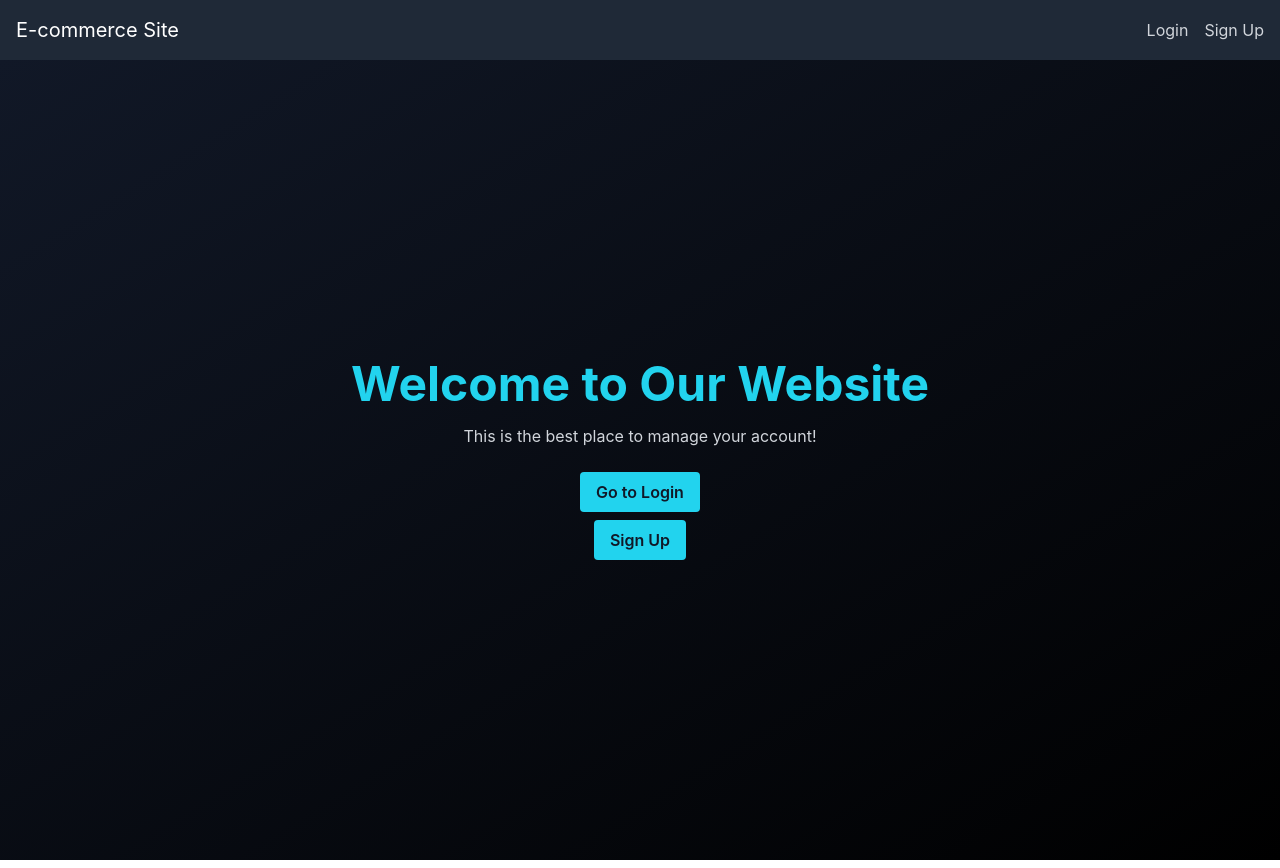
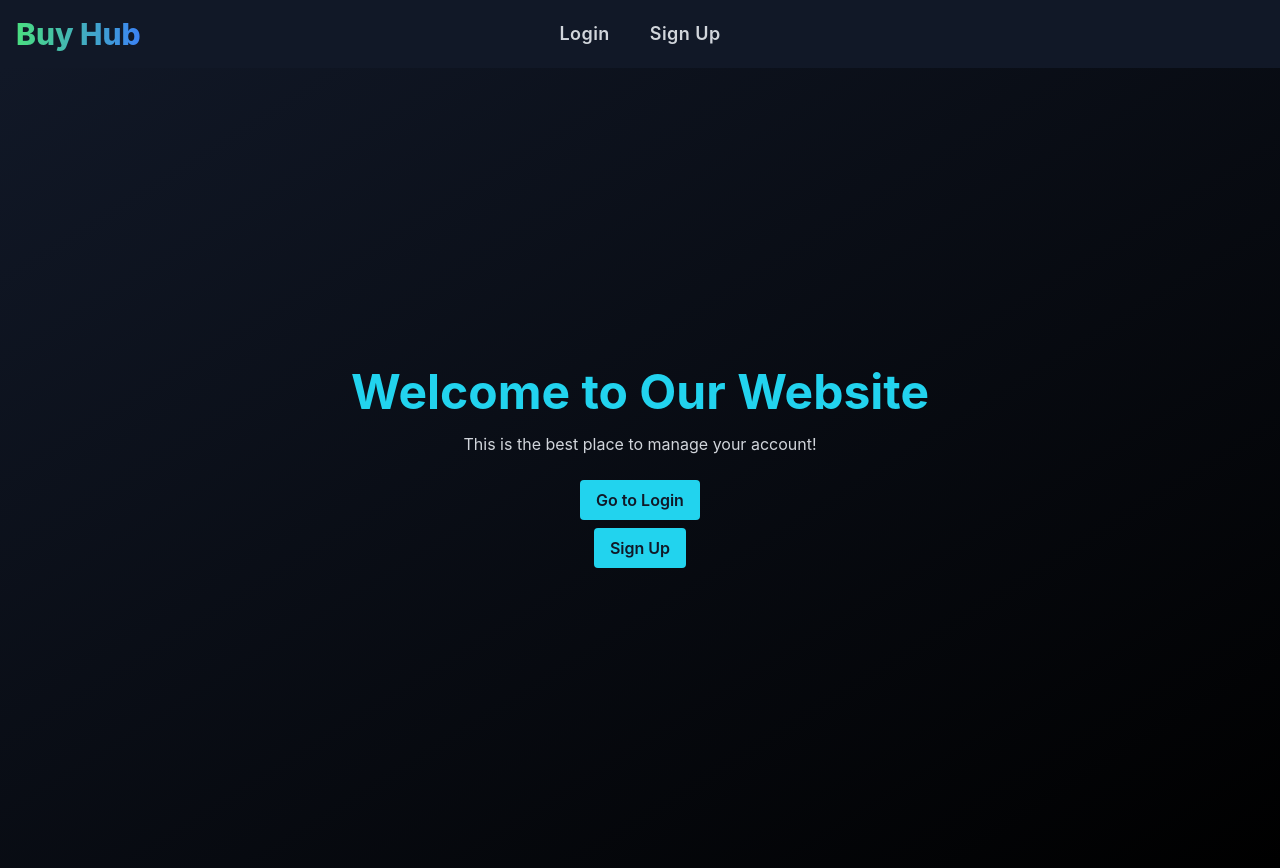
Before and after one commit to FaizanAli-io/BuyHub-Frontend, a React (Create React App) app: page / in a window 1280 px wide. Built offline with nearby package versions, Linux system fonts and the light colour scheme.

Commit message:
changed nav branch

```diff
--- a/src/components/Navbar.js
+++ b/src/components/Navbar.js
@@ -1,6 +1,7 @@
 import React from "react";
 import { Link, useNavigate } from "react-router-dom";
 import { useUser } from "../context/UserContext";
+import { FaPowerOff } from "react-icons/fa"; // Importing power icon from react-icons
 
 function Navbar() {
   const { user, setUser } = useUser();
@@ -12,26 +13,41 @@ function Navbar() {
   };
 
   return (
-    <nav className="bg-gray-800 p-4">
+    <nav className="bg-gray-900 p-4 shadow-lg">
       <div className="container mx-auto flex justify-between items-center">
-        <div className="text-white text-xl">E-commerce Site</div>
-        <div className="space-x-4">
+        {/* Logo Section */}
+        <div className="text-3xl font-extrabold text-transparent bg-clip-text bg-gradient-to-r from-green-400 to-blue-500">
+          Buy Hub
+        </div>
+
+        {/* Centered Navigation Menu */}
+        <div className="absolute left-1/2 transform -translate-x-1/2 flex space-x-10 items-center">
           {user ? (
             <>
-              {/* Common Links for logged-in users */}
-              <Link to="/products" className="text-gray-300 hover:text-white">
+              <Link
+                to="/products"
+                className="text-gray-300 hover:text-green-400 text-lg font-semibold tracking-wide transition-all duration-300"
+              >
                 Products
               </Link>
-              <Link to="/profile" className="text-gray-300 hover:text-white">
+              <Link
+                to="/profile"
+                className="text-gray-300 hover:text-green-400 text-lg font-semibold tracking-wide transition-all duration-300"
+              >
                 Profile
               </Link>
-
               {user.role === "BUYER" ? (
                 <>
-                  <Link to="/cart" className="text-gray-300 hover:text-white">
+                  <Link
+                    to="/cart"
+                    className="text-gray-300 hover:text-green-400 text-lg font-semibold tracking-wide transition-all duration-300"
+                  >
                     My Cart
                   </Link>
-                  <Link to="/orders" className="text-gray-300 hover:text-white">
+                  <Link
+                    to="/orders"
+                    className="text-gray-300 hover:text-green-400 text-lg font-semibold tracking-wide transition-all duration-300"
+                  >
                     My Orders
                   </Link>
                 </>
@@ -39,53 +55,64 @@ function Navbar() {
                 <>
                   <Link
                     to="/add-product"
-                    className="text-gray-300 hover:text-white"
+                    className="text-gray-300 hover:text-green-400 text-lg font-semibold tracking-wide transition-all duration-300"
                   >
                     Add Product
                   </Link>
                   <Link
                     to="/inventory"
-                    className="text-gray-300 hover:text-white"
+                    className="text-gray-300 hover:text-green-400 text-lg font-semibold tracking-wide transition-all duration-300"
                   >
                     Inventory
                   </Link>
                 </>
               ) : (
-                user.role === "ADMIN" && ( // Check for ADMIN role
+                user.role === "ADMIN" && (
                   <>
                     <Link
                       to="/users"
-                      className="text-gray-300 hover:text-white"
+                      className="text-gray-300 hover:text-green-400 text-lg font-semibold tracking-wide transition-all duration-300"
                     >
                       All Users
                     </Link>
                     <Link
                       to="/categories"
-                      className="text-gray-300 hover:text-white"
+                      className="text-gray-300 hover:text-green-400 text-lg font-semibold tracking-wide transition-all duration-300"
                     >
                       Categories
                     </Link>
                   </>
                 )
               )}
-              {/* Logout Link */}
-              <button
-                onClick={handleLogout}
-                className="text-gray-300 hover:text-white"
-              >
-                Logout
-              </button>
             </>
           ) : (
-            // Links for not logged-in users
             <>
-              <Link to="/login" className="text-gray-300 hover:text-white">
+              <Link
+                to="/login"
+                className="text-gray-300 hover:text-green-400 text-lg font-semibold tracking-wide transition-all duration-300"
+              >
                 Login
               </Link>
-              <Link to="/signup" className="text-gray-300 hover:text-white">
+              <Link
+                to="/signup"
+                className="text-gray-300 hover:text-green-400 text-lg font-semibold tracking-wide transition-all duration-300"
+              >
                 Sign Up
               </Link>
             </>
+          )}
+        </div>
+
+        {/* Logout or Authentication Buttons */}
+        <div>
+          {user && (
+            <button
+              onClick={handleLogout}
+              className="text-red-500 hover:text-red-700 text-lg font-medium"
+              title="Logout"
+            >
+              <FaPowerOff className="text-2xl" />
+            </button>
           )}
         </div>
       </div>
```
